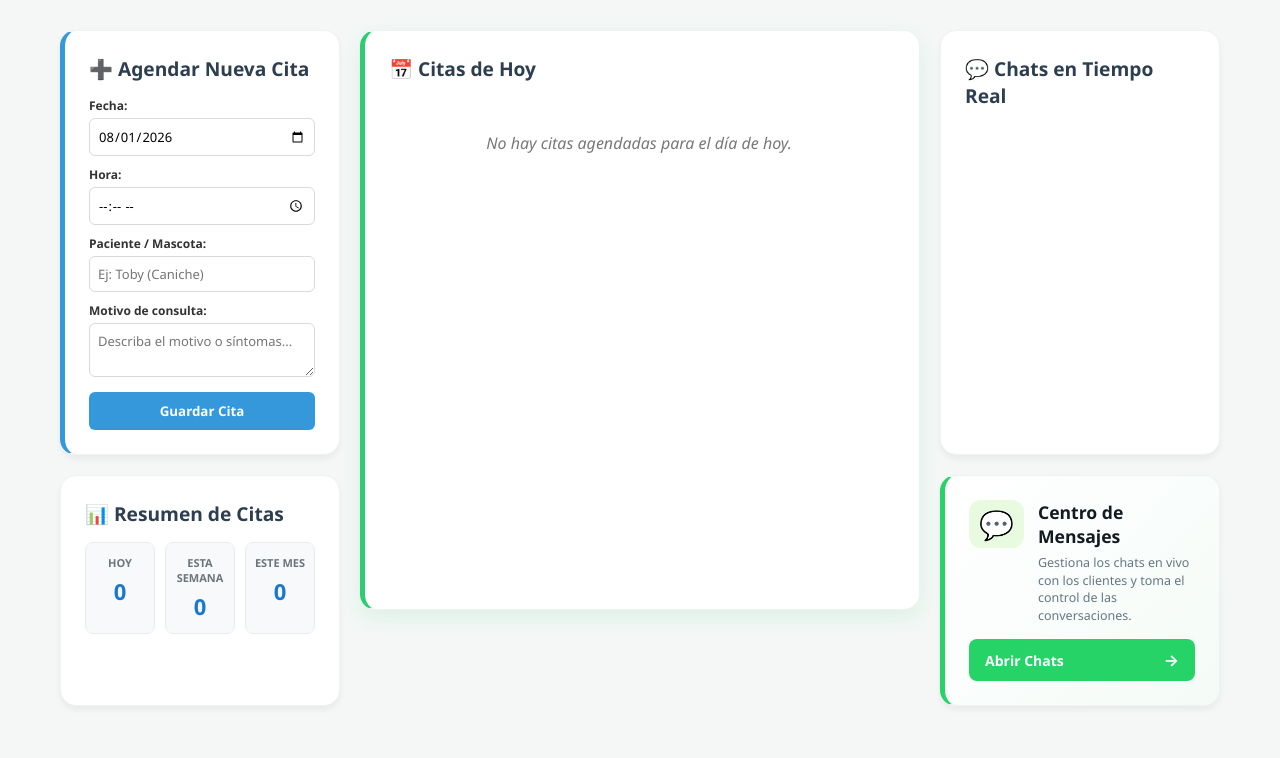
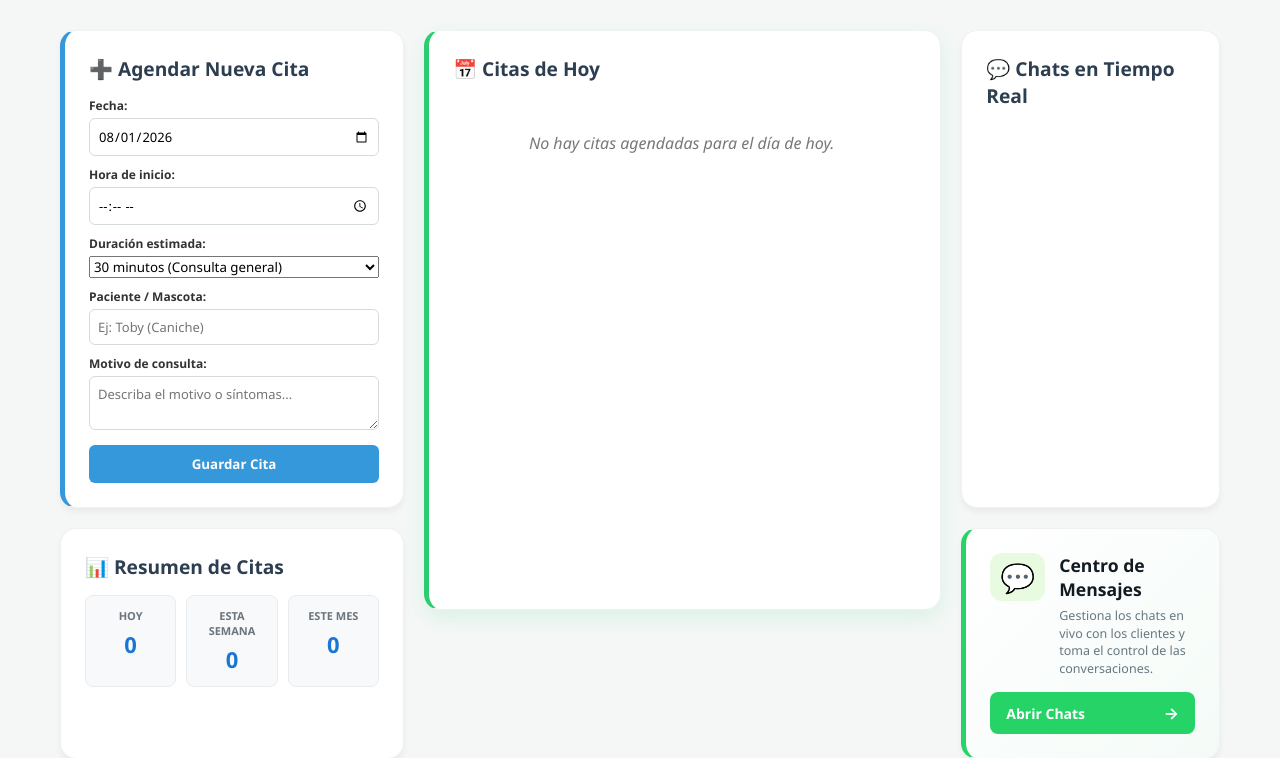
Before and after one commit to monicasesal/vet-bot-dashboard, a Flask app: page / in a window 1280 px wide. Shown: the top 758 px of the page. Before the commit the page ends 713 px from the top, so only its background shows below. Run offline with Flask 3, Linux system fonts and the light colour scheme; data that the repository does not hold is empty.

Commit message:
Lógica de franjas horarias (slot y duración)

```diff
--- a/routes/web.py
+++ b/routes/web.py
@@ -5,6 +5,7 @@
 from database.conexion import db, obtener_conversaciones, cambiar_estado_chat, eliminar_cita_db, actualizar_cita_db
 from datetime import datetime, timedelta
 from bson.objectid import ObjectId
+from utils.citas_utils import calcular_hora_fin, verificar_disponibilidad
 
 web_blueprint = Blueprint('web', __name__)
 
@@ -60,30 +61,32 @@
 
 @web_blueprint.route('/nueva-cita', methods=['POST'])
 def nueva_cita():
-    #recibe los datos del form, crea una nueva cita, la guarda en MongoDB y redirige a la pag principal
+    #recibe los datos del form, crea una nueva cita CON VALIDACIÓN DE SOLAPAMIENTO, la guarda en MongoDB y redirige a la pag principal
     hora_form = request.form.get('hora')
     fecha_form = request.form.get('fecha')
     paciente_form = request.form.get('paciente')
     motivo_form = request.form.get('motivo')
+    duracion_form = int(request.form.get('duracion', 30)) #la duración del form o 30min por defecto
 
     if not fecha_form:
         fecha_form = datetime.now().strftime('%Y-%m-%d')
 
-    #comprobar duplicado en la FECHA especificada y HORA especificada
-    cita_existente = db.citas.find_one({
-        'fecha': fecha_form,
-        'hora': hora_form
-    })
+    #verificar si hay solapamiento en Mongodb (reemplaza la consulta exacta antigua)
+    disponible, mensaje = verificar_disponibilidad(db, fecha_form, hora_form, duracion_form)
 
-    if cita_existente:
-        paciente_ocupado = cita_existente.get('paciente', 'otro paciente')
-        flash(f'⚠️ ¡Atención! Ya existe una cita para el día {fecha_form} a las {hora_form} hs (Paciente: {paciente_ocupado}).', 'warning')
+    if not disponible:
+        flash(f'⚠️ {mensaje}', 'warning')
         return redirect('/')
 
-    #guardar la cita con su fecha real
+    hora_fin_form = calcular_hora_fin(hora_form, duracion_form)
+
+
+    #guardar la cita
     cita_nueva = {
         "fecha": fecha_form,
         "hora": hora_form,
+        "duracion_minutos": duracion_form,
+        "hora_fin": hora_fin_form,
         "paciente": paciente_form,
         "motivo": motivo_form
     }
@@ -165,22 +168,23 @@
     hora_form = request.form.get('hora')
     paciente_form = request.form.get('paciente')
     motivo_form = request.form.get('motivo')
+    duracion_form = int(request.form.get('duracion', 30))
 
-    #Validar que otra cita no ocupe ese mismo día y hora
-    cita_duplicada = db.citas.find_one({
-        '_id': {'$ne': ObjectId(id)},
-        'fecha': fecha_form,
-        'hora': hora_form
-    })
+    #Verificar solapamiento al editar (Excluyendo el id actual de la cita)
+    disponible, mensaje = verificar_disponibilidad(db, fecha_form, hora_form, duracion_form, cita_id_excluir=id)
 
-    if cita_duplicada:
-        paciente_ocupado = cita_duplicada.get('paciente', 'otro paciente')
-        flash(f'⚠️ No se pudo editar: Ya existe una cita el día {fecha_form} a las {hora_form} hs ({paciente_ocupado}).', 'warning')
+    if not disponible:
+        flash(f'⚠️ No se pudo editar: {mensaje}', 'warning')
         return redirect('/')
+
+    #actualizar datos en mongodb
+    hora_fin_form = calcular_hora_fin(hora_form, duracion_form)
 
     datos_actualizados = {
         "fecha": fecha_form,
         "hora": hora_form,
+        "duracion_minutos": duracion_form,
+        "hora_fin": hora_fin_form,
         "paciente": paciente_form,
         "motivo": motivo_form
     }
--- a/templates/components/tarjeta_nueva_cita.html
+++ b/templates/components/tarjeta_nueva_cita.html
@@ -8,8 +8,19 @@
         </div>
 
         <div class="grupo-input">
-            <label>Hora:</label>
+            <label>Hora de inicio:</label>
             <input type="time" name="hora" required>
+        </div>
+
+        <div class="grupo-input">
+            <label>Duración estimada:</label>
+            <select name="duracion" required>
+                <option value="15">15 minutos (Vacunación / Revisión rápida)</option>
+                <option value="30" selected>30 minutos (Consulta general)</option>
+                <option value="45">45 minutos (Consulta compleja / Ecografía)</option>
+                <option value="60">60 minutos (Procedimiento / Cirugía corta)</option>
+                <option value="90">90 minutos (Cirugía mayor)</option>
+            </select>
         </div>
 
         <div class="grupo-input">
--- /dev/null
+++ b/utils/citas_utils.py
@@ -0,0 +1,49 @@
+# lógica matemática para detectar solapamientos
+
+from datetime import datetime, timedelta
+
+FORMATO_HORA = "%H:%M"
+
+def calcular_hora_fin(hora_inicio_str, duracion_minutos=30):
+    """Suma los minutos a la hora de inicio (HH:MM)."""
+    inicio = datetime.strptime(hora_inicio_str, FORMATO_HORA)
+    fin = inicio + timedelta(minutes=int(duracion_minutos))
+    return fin.strftime(FORMATO_HORA)
+
+def hay_solapamiento(inicio_A, fin_A, inicio_B, fin_B):
+    """
+    Compara dos rangos de horas (HH:MM).
+    Devuelve True si se cruzan/solapan, False si no hay conflicto.
+    Fórmula: InicioA < FinB y FinA > InicioB
+    """
+    iA = datetime.strptime(inicio_A, FORMATO_HORA)
+    fA = datetime.strptime(fin_A, FORMATO_HORA)
+    iB = datetime.strptime(inicio_B, FORMATO_HORA)
+    fB = datetime.strptime(fin_B, FORMATO_HORA)
+
+    return (iA < fB) and (fA > iB)
+
+def verificar_disponibilidad(db, fecha, hora_inicio, duracion_minutos=30, cita_id_excluir=None):
+    """
+    Consulta en MongoDB si existe alguna cita que se solape en esa fecha.
+    Opcionalmente excluye 'cita_id_excluir' por si estamos editando una cita existente.
+    """
+    hora_fin_nueva = calcular_hora_fin(hora_inicio, duracion_minutos)
+
+    # Traer todas las citas de esa misma fecha
+    citas_dia = list(db.citas.find({"fecha": fecha}))
+
+    for cita in citas_dia:
+        # Si estoy editando una cita, ignorar su propio ID
+        if cita_id_excluir and str(cita.get('_id')) == str(cita_id_excluir):
+            continue
+
+        # Si la cita antigua no tiene duracion guardada aún, asumir 30 min por defecto
+        duracion_existente = cita.get("duracion_minutos", 30)
+        hora_fin_existente = cita.get("hora_fin") or calcular_hora_fin(cita["hora"], duracion_existente)
+
+        # Probar la regla matemática de solapamiento
+        if hay_solapamiento(hora_inicio, hora_fin_nueva, cita["hora"], hora_fin_existente):
+            return False, f"Conflicto de horario con {cita.get('paciente', 'otra cita')} ({cita['hora']} - {hora_fin_existente})"
+
+    return True, "Horario disponible"
```
Also changed, not shown: database/conexion.py (+7 -1 lines), seed.py (+18 -5 lines).
